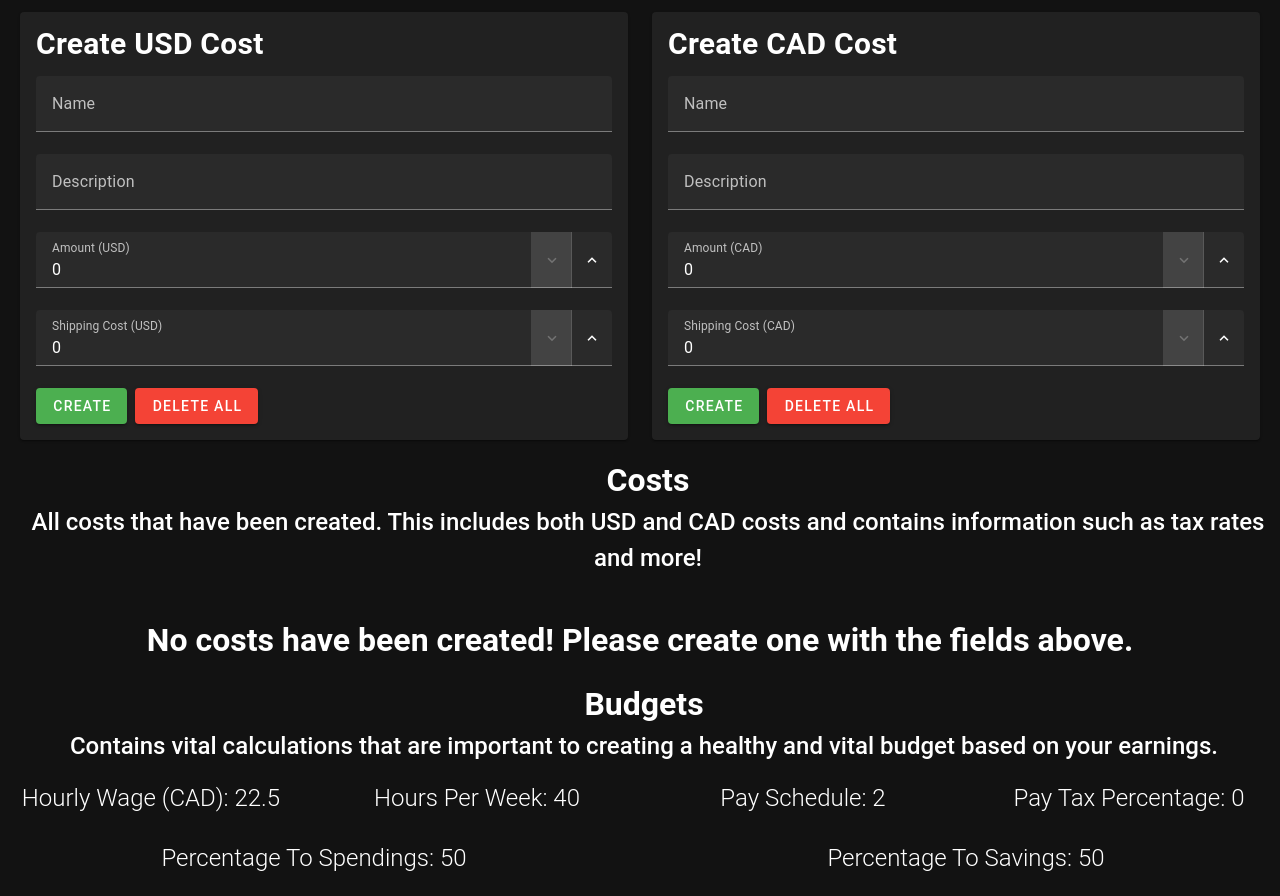
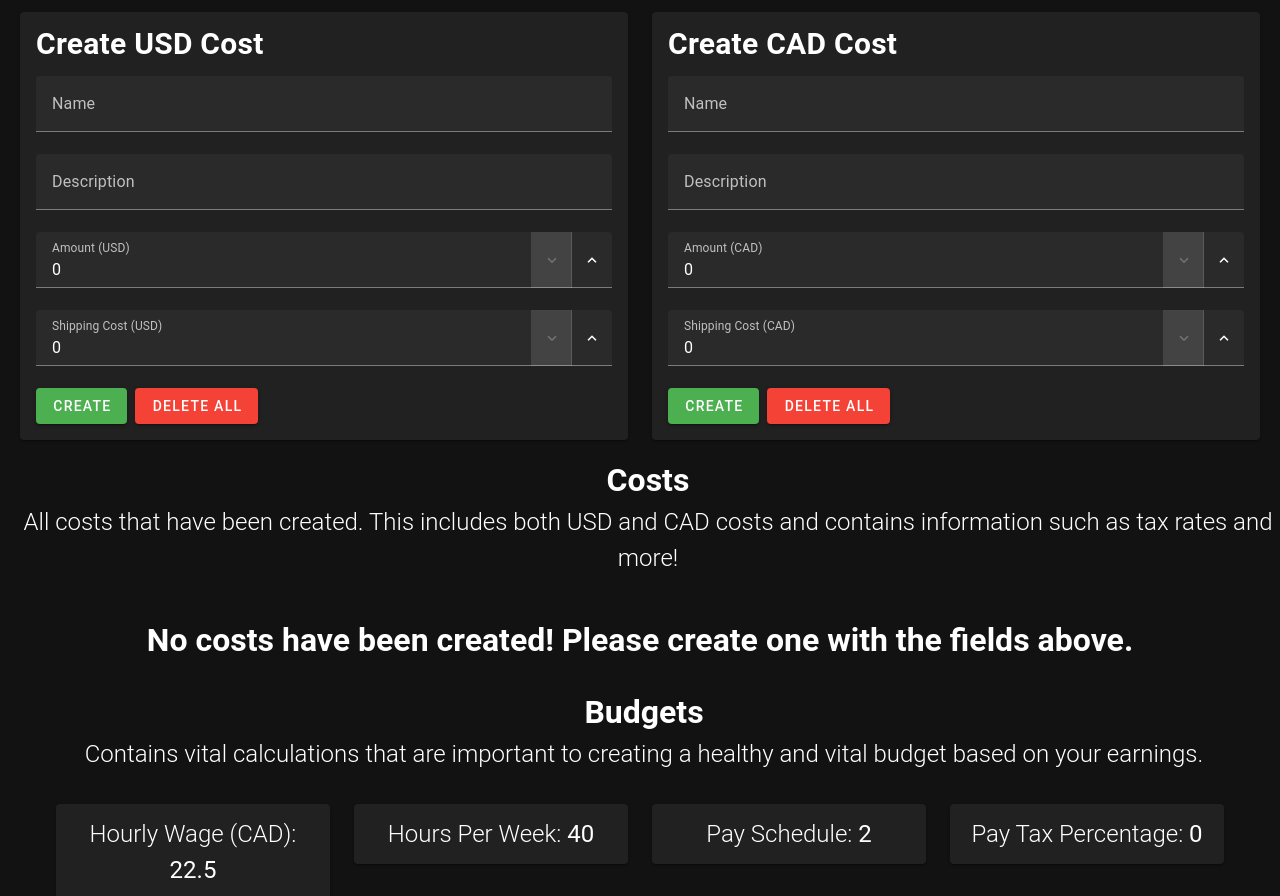
Before and after one commit to IanTapply22/Budget-Management, a Vue app: page / in a window 1280 px wide. Shown: the top 896 px of the page. Built offline with nearby package versions, Linux system fonts and the light colour scheme.

Commit message:
Update layout of the budgets information to be neater Fixed header not being light font style

```diff
--- a/src/components/calculations/PayInformation.vue
+++ b/src/components/calculations/PayInformation.vue
@@ -1,26 +1,40 @@
 <template>
-    <v-row>
-        <v-col>
-            <h2 class="text-center font-weight-light">Hourly Wage (CAD): {{ budget.hourlyWage }}</h2>
+  <v-container>
+    <v-row justify="space-around">
+      <v-col cols="12" md="6" lg="3">
+        <v-card class="pa-3" outlined>
+          <h2 class="text-center font-weight-light">Hourly Wage (CAD): <strong>{{ budget.hourlyWage }}</strong></h2>
+        </v-card>
       </v-col>
-        <v-col>
-            <h2 class="text-center font-weight-light">Hours Per Week: {{ budget.hoursPerWeek }}</h2>
+      <v-col cols="12" md="6" lg="3">
+        <v-card class="pa-3" outlined>
+          <h2 class="text-center font-weight-light">Hours Per Week: <strong>{{ budget.hoursPerWeek }}</strong></h2>
+        </v-card>
       </v-col>
-        <v-col>
-            <h2 class="text-center font-weight-light">Pay Schedule: {{ budget.paySchedule }}</h2>
+      <v-col cols="12" md="6" lg="3">
+        <v-card class="pa-3" outlined>
+          <h2 class="text-center font-weight-light">Pay Schedule: <strong>{{ budget.paySchedule }}</strong></h2>
+        </v-card>
       </v-col>
-        <v-col>
-            <h2 class="text-center font-weight-light">Pay Tax Percentage: {{ budget.payTaxPercentage }}</h2>
+      <v-col cols="12" md="6" lg="3">
+        <v-card class="pa-3" outlined>
+          <h2 class="text-center font-weight-light">Pay Tax Percentage: <strong>{{ budget.payTaxPercentage }}</strong></h2>
+        </v-card>
       </v-col>
     </v-row>
-    <v-row>
-        <v-col>
-            <h2 class="text-center font-weight-light">Percentage To Spendings: {{ budget.percentageToSpending }}</h2>
+    <v-row justify="space-around">
+      <v-col cols="12" md="6">
+        <v-card class="pa-3" outlined>
+          <h2 class="text-center font-weight-light">Percentage To Spendings: <strong>{{ budget.percentageToSpending }}</strong></h2>
+        </v-card>
       </v-col>
-        <v-col>
-            <h2 class="text-center font-weight-light">Percentage To Savings: {{ budget.percentageToSaving }}</h2>
+      <v-col cols="12" md="6">
+        <v-card class="pa-3" outlined>
+          <h2 class="text-center font-weight-light">Percentage To Savings: <strong>{{ budget.percentageToSaving }}</strong></h2>
+        </v-card>
       </v-col>
     </v-row>
+  </v-container>
 </template>
 
 <script lang="ts">
--- a/src/components/headers/BudgetsHeader.vue
+++ b/src/components/headers/BudgetsHeader.vue
@@ -1,7 +1,7 @@
 <template>
-    <div class="ml-2 mt-4">
+    <div class="ml-2 mt-6">
         <h1 class="mt-4 text-center">Budgets</h1>
-        <h2 class="text-center font-weight-medium mb-4">Contains vital calculations that are important to creating a healthy
+        <h2 class="text-center font-weight-light mb-4">Contains vital calculations that are important to creating a healthy
             and vital budget based on your earnings.</h2>
     </div>
 </template>
--- a/src/components/headers/CostsHeader.vue
+++ b/src/components/headers/CostsHeader.vue
@@ -1,5 +1,5 @@
 <template>
     <h1 class="mt-4 text-center">Costs</h1>
-    <h2 class="text-center font-weight-medium">All costs that have been created. This includes both USD and CAD costs
+    <h2 class="text-center font-weight-light">All costs that have been created. This includes both USD and CAD costs
         and contains information such as tax rates and more!</h2>
 </template>
```
Lines whose indentation alone changed are shown as unchanged.
